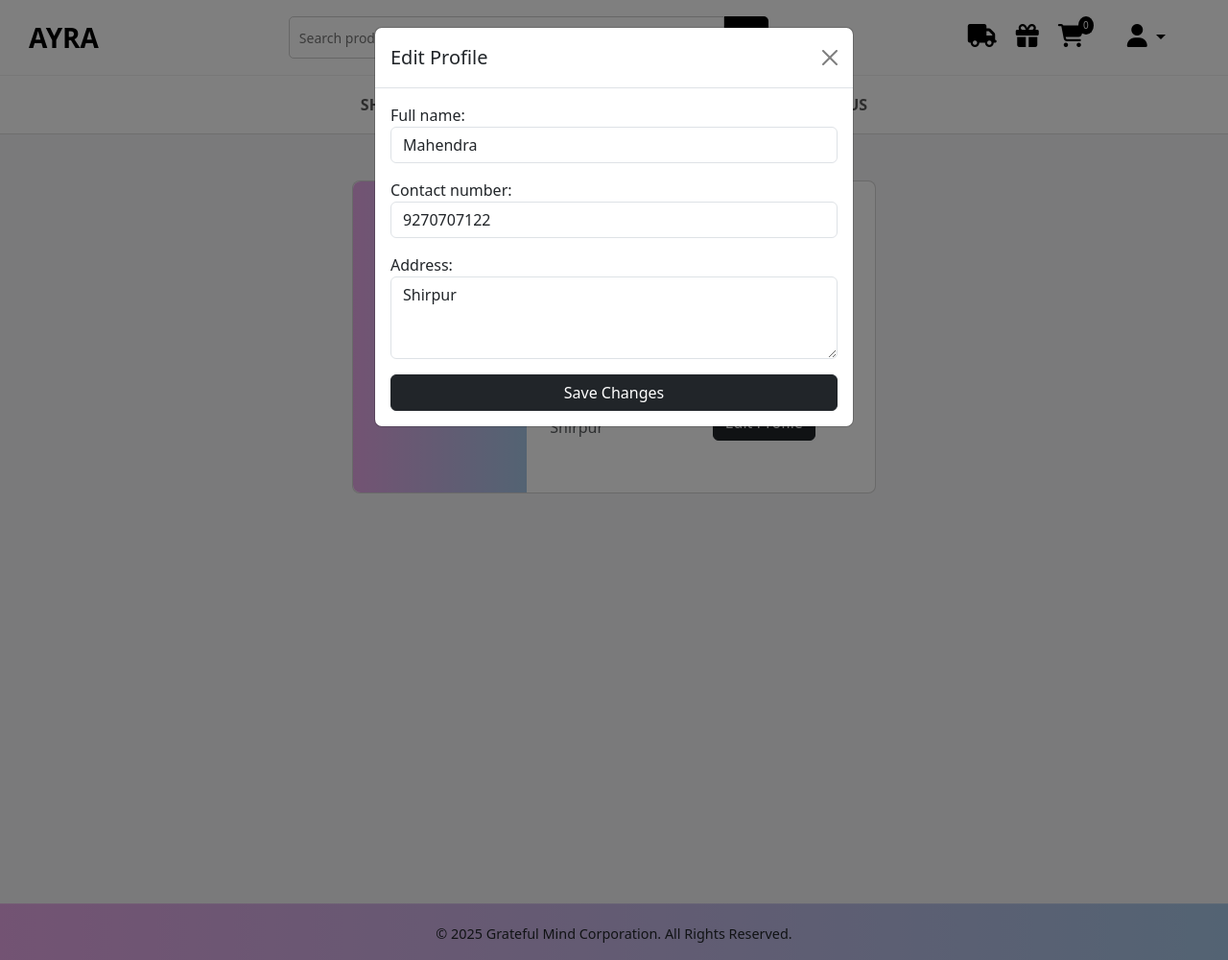
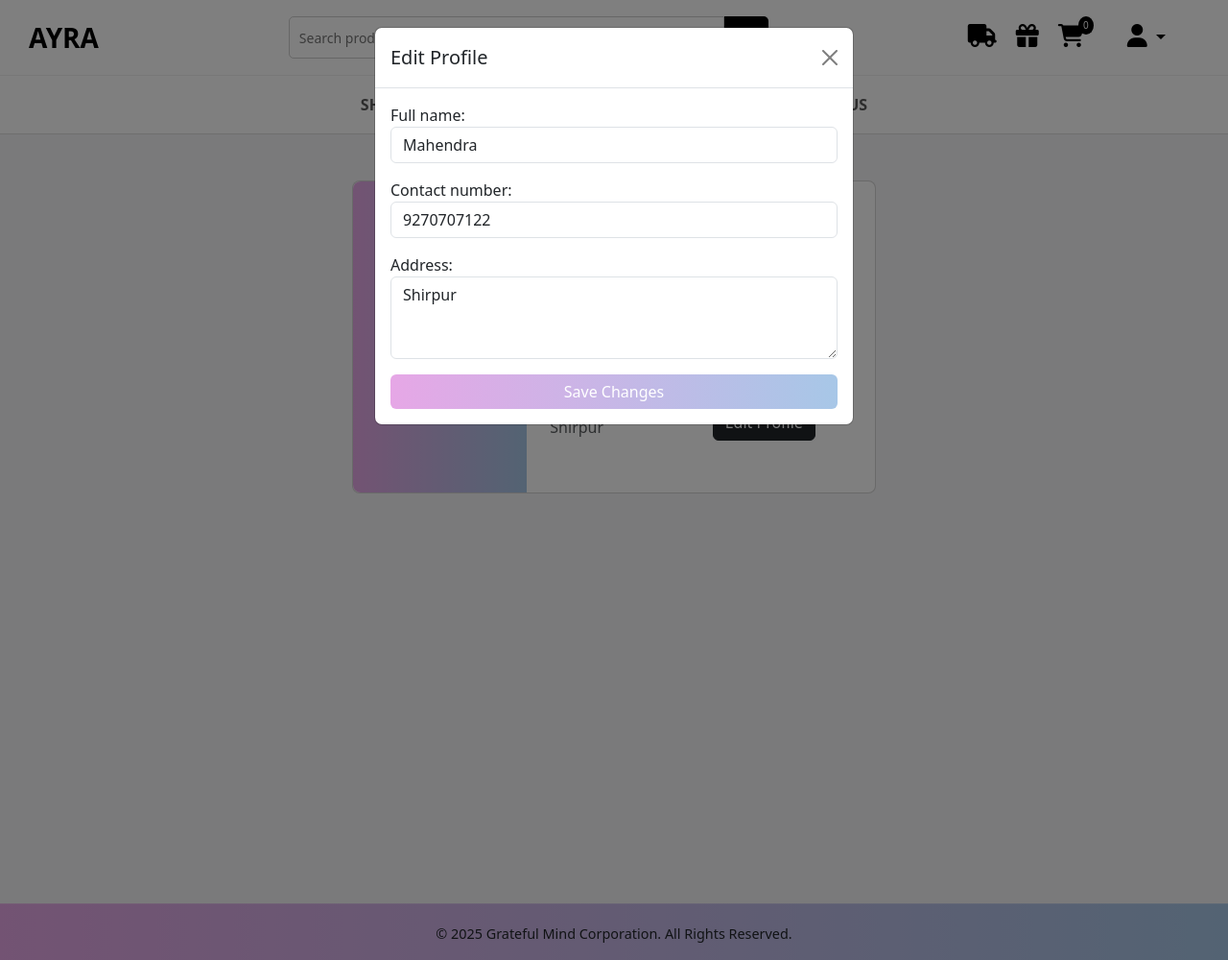
Before and after one commit to successcodinginstitute/DjangoEcommerce_test, a Django app: page /profile/ in a window 1280 px wide, after a click on "Edit Profile". Shown: the whole page at 96% size. Run offline with Django 5.2, Linux system fonts and the light colour scheme; a user stored in the database is signed in; data comes from the database, SQL or seed files in the repository; some libraries are stand-ins or nearby versions.

Commit message:
edit profile changes

```diff
--- a/AYRAW/templates/profile.html
+++ b/AYRAW/templates/profile.html
@@ -12,6 +12,16 @@
     /* W3C, IE 10+/ Edge, Firefox 16+, Chrome 26+, Opera 12+, Safari 7+ */
     background:linear-gradient(to right, #e6a7e6, #a7c7e7);
     }
+
+    .btn-gradient {
+        background:linear-gradient(to right, #e6a7e6, #a7c7e7);
+  color: white;
+  border: none;
+  transition: background 0.5s;
+}
+
+.btn-gradient:hover {
+    background:linear-gradient(to right, #d96ed9, #70a4d7);}
 </style>
 <!-- <div class="container mt-5" style="background: linear-gradient(to right, #e6a7e6, #a7c7e7); max-width:50vw; height: 57vh; border-radius: 15px; font-family: Montserrat, sans-serif; font-optical-sizing: auto; font-weight: weighted; font-style: normal; display: flex; flex-direction: row; justify-content: center; align-items: center;" >
 
@@ -94,7 +104,7 @@
                 <form method="post">
                     {% csrf_token %}
                     {{ form.as_p }}
-                    <button type="submit" class="btn btn-dark w-100">Save Changes</button>
+                    <button type="submit" class="btn  btn-gradient w-100">Save Changes</button>
                 </form>
             </div>
         </div>
```
